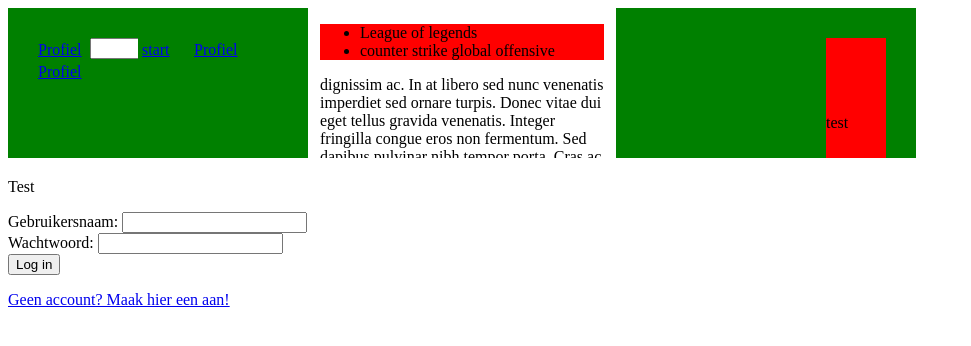
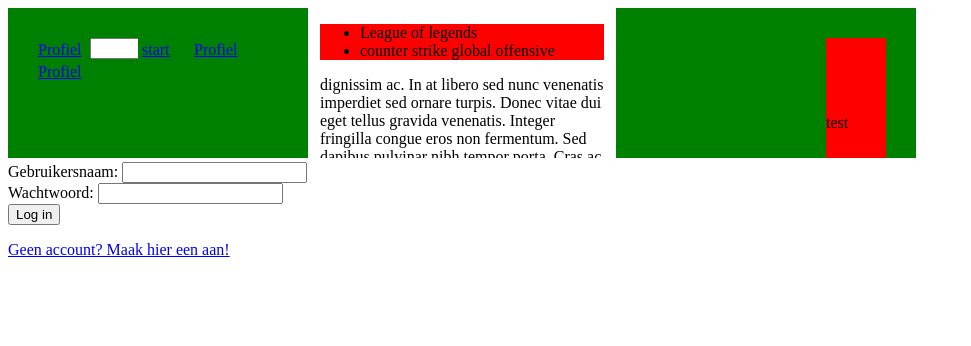
Before and after one commit to Wocowoco/Gamingbuddy, a PHP site: page / in a window 1280 px wide. Shown: the top 346 px of the page, without its empty margins (0-971 px from the left). Run offline with PHP 8.4, Linux system fonts and the light colour scheme.

Commit message:
Revert test

```diff
--- a/index.php
+++ b/index.php
@@ -168,7 +168,6 @@ session_start();
         <object class= "links"  name="games" type="text/html" data="games.html"> </object>
         <object class="rechts"  name="chat" type="text/html" data="chat.html"> </object>
         <div id="main">
-            <p>Test</p>
         </div>
     </body>
 </html>
```
